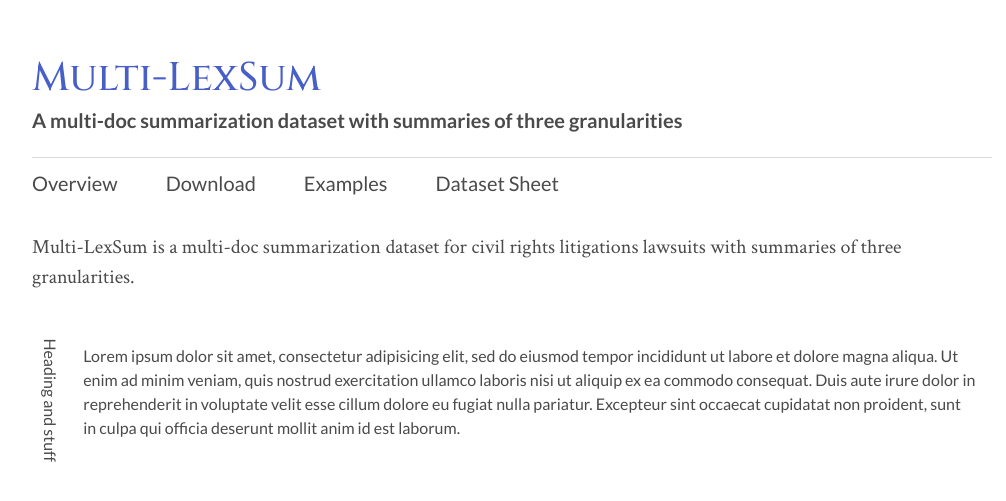
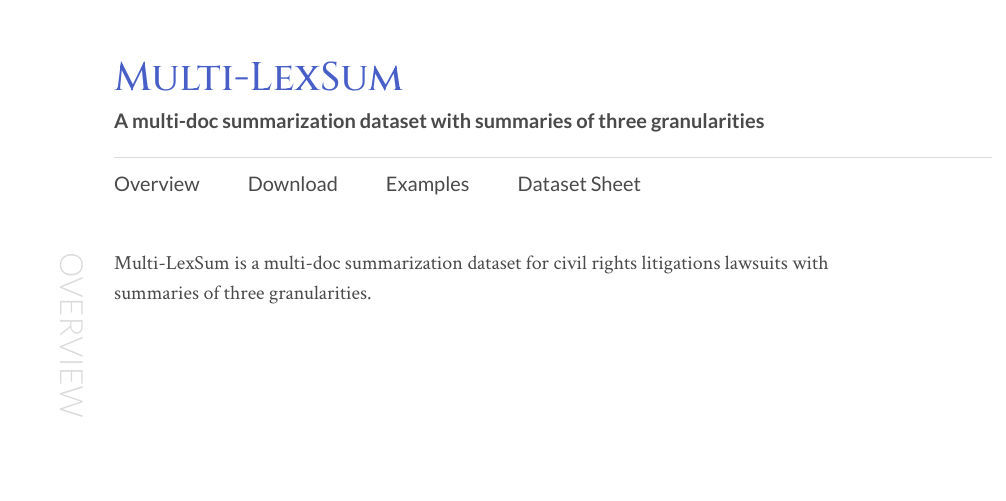
Before and after one commit to multilexsum/multilexsum.github.io, a Jekyll site: the page built from index.html, in a window 1280 px wide. Shown: the top 501 px of the page, without its empty margins (128-1134 px from the left). Built offline with Jekyll 4.4.1, drawn with Linux system fonts in a browser that asks for light colours; nearby versions of some CDN libraries; a style sheet for code colours, icons or effects is not loaded.

Commit message:
exp-2 with column system

```diff
--- a/index.html
+++ b/index.html
@@ -7,18 +7,33 @@
 
 <body>
     <section class="hero">
-        <div class="hero-body">
+        <div class="hero-body pb-2">
             <div class="container">
-                {% include nav.html %}
+                <div class="columns">
+                    <div class="column is-11 is-offset-1">
+                        <div class="container">
+                            {% include nav.html %}
+                        </div>
+                    <div>
+                </div>
             </div>
+        </div>
+    </section>
+    <section class="hero">
+        <div class="hero-body py-2">
             <div class="container">
-                <div class="is-family-secondary is-size-5 mb-5 pb-3">
-                    {{ site.data.meta.index.description | markdownify }}
+                <div class="columns">
+                    <div class="column is-1 pt-4" style="writing-mode: vertical-rl; text-orientation: mixed;">
+                        <h2 class="title is-uppercase has-text-grey-lighter" style="font-weight: 300;">
+                            Overview
+                        </h2>
+                    </div>
+                    <div class="column is-10">
+                        <div class="is-family-secondary is-size-5 mb-5 pb-3">
+                            {{ site.data.meta.index.description | markdownify }}
+                        </div>
+                    </div>
                 </div>
-                <aside>
-                    <h1>Heading and stuff</h1>
-                    <p>Lorem ipsum dolor sit amet, consectetur adipisicing elit, sed do eiusmod tempor incididunt ut labore et dolore magna aliqua. Ut enim ad minim veniam, quis nostrud exercitation ullamco laboris nisi ut aliquip ex ea commodo consequat. Duis aute irure dolor in reprehenderit in voluptate velit esse cillum dolore eu fugiat nulla pariatur. Excepteur sint occaecat cupidatat non proident, sunt in culpa qui officia deserunt mollit anim id est laborum.</p>
-              </aside>
             </div>
         </div>
     </section>
```
